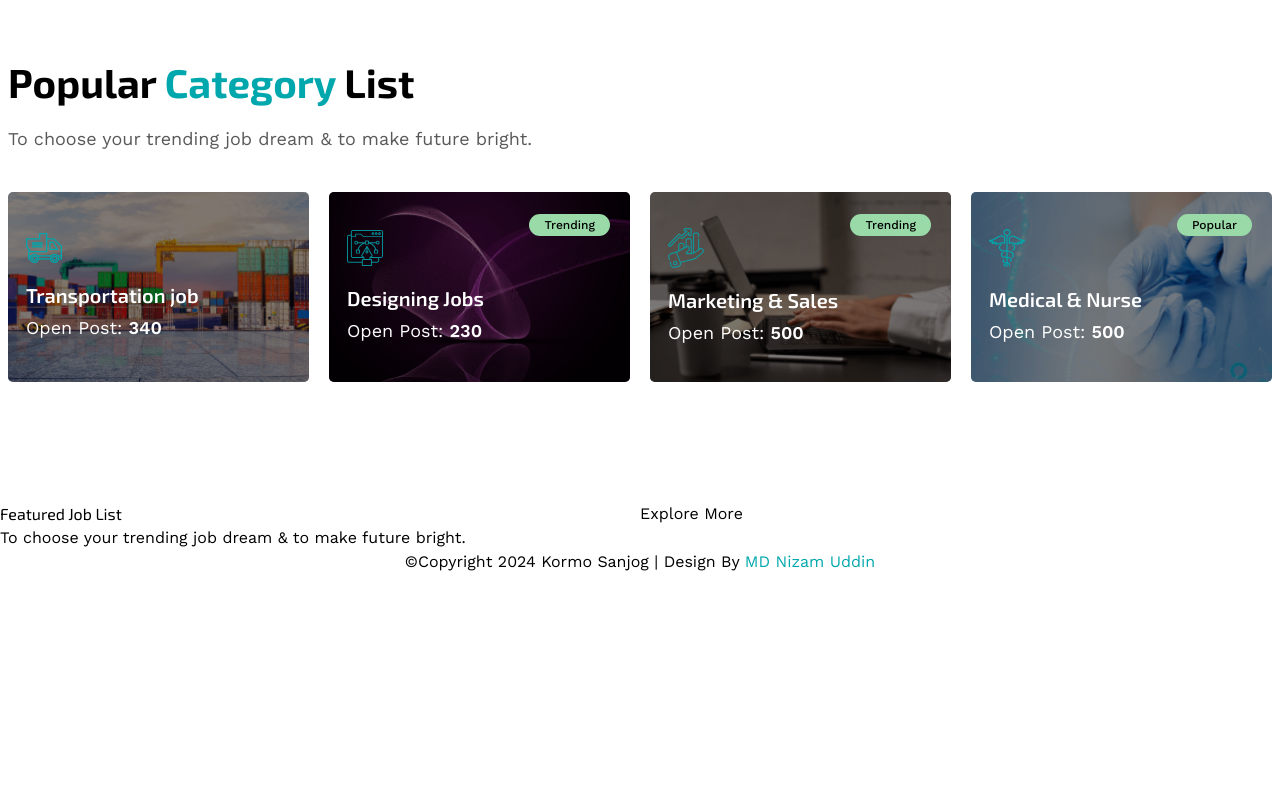
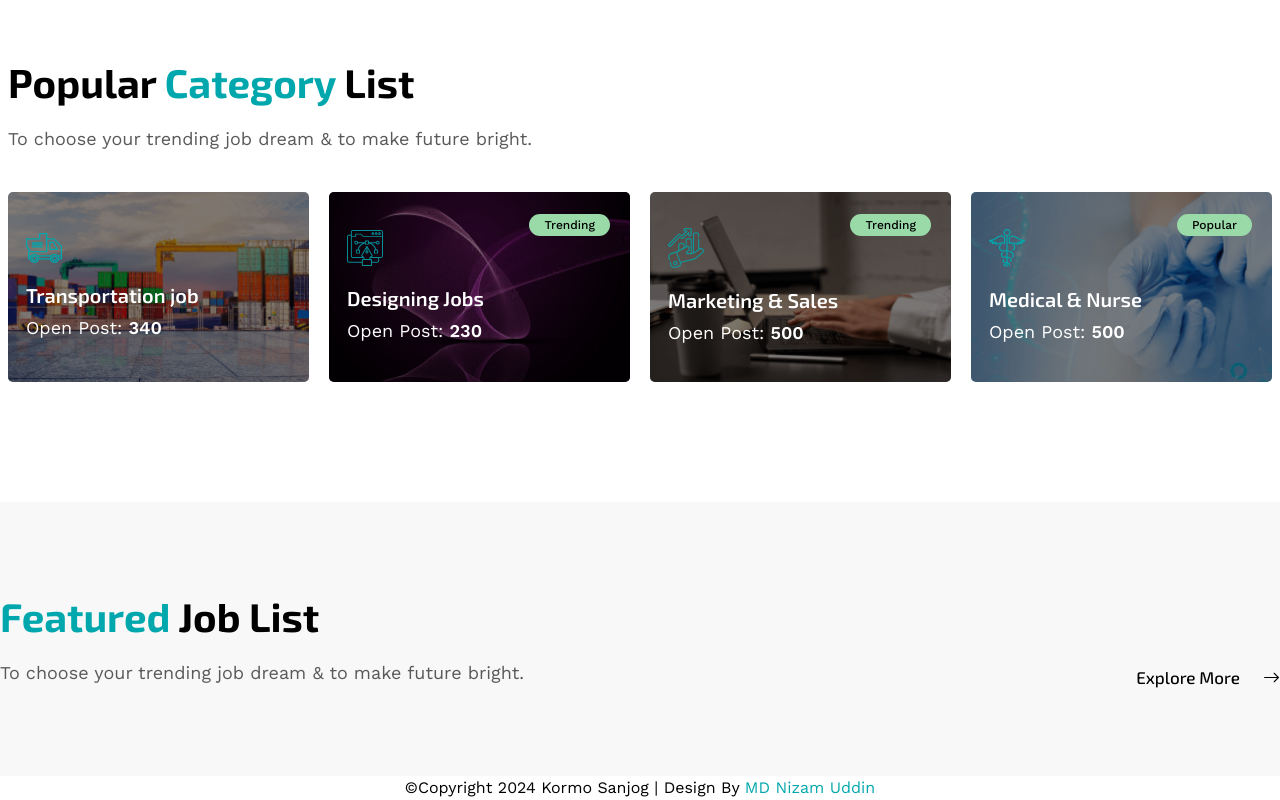
Before and after one commit to programmernizam/job-portal, a React (Vite) app in the folder kormo-sanjog/: page / in a window 1280 px wide. Shown: the part 1157-1957 px from the top of the page. Before the commit the page ends 1731 px from the top, so only its background shows below. Built offline with nearby package versions, Linux system fonts and the light colour scheme.

Commit message:
[Added] Featured Jobs Title section

```diff
--- a/kormo-sanjog/src/pages/Home/FeaturedJobs.jsx
+++ b/kormo-sanjog/src/pages/Home/FeaturedJobs.jsx
@@ -1,15 +1,29 @@
+import { BsArrowRight } from "react-icons/bs";
+
 export default function FeaturedJobs() {
   return (
-    <section className="container">
-      <div className="grid grid-cols-1 md:grid-cols-2">
-        <div>
-          <h2>Featured Job List</h2>
-          <p>To choose your trending job dream & to make future bright.</p>
-        </div>
-        <div>
-          <button>
-            <a href="#">Explore More</a>
-          </button>
+    <section className="py-[90px] bg-[#F8F8F8]">
+      <div className="container">
+        <div className="grid grid-cols-1 md:grid-cols-2 items-end">
+          <div>
+            <h2 className="text-[40px] leading-[48px] font-bold mb-5">
+              <span className="text-primary">Featured</span> Job List
+            </h2>
+            <p className="text-[18px] leading-[26px] text-[#595959]">
+              To choose your trending job dream & to make future bright.
+            </p>
+          </div>
+          <div>
+            <a
+              href="#"
+              className="flex items-center justify-end gap-[3px] text-[17px] leading-[17px] font-medium transition duration-300 hover:text-primary font-exo"
+            >
+              Explore More
+              <span className="ml-5">
+                <BsArrowRight />
+              </span>
+            </a>
+          </div>
         </div>
       </div>
     </section>
```
Also changed, not shown: kormo-sanjog/src/assets/apply-ellipse.svg (added), kormo-sanjog/src/assets/explore-arrow.svg (added).
